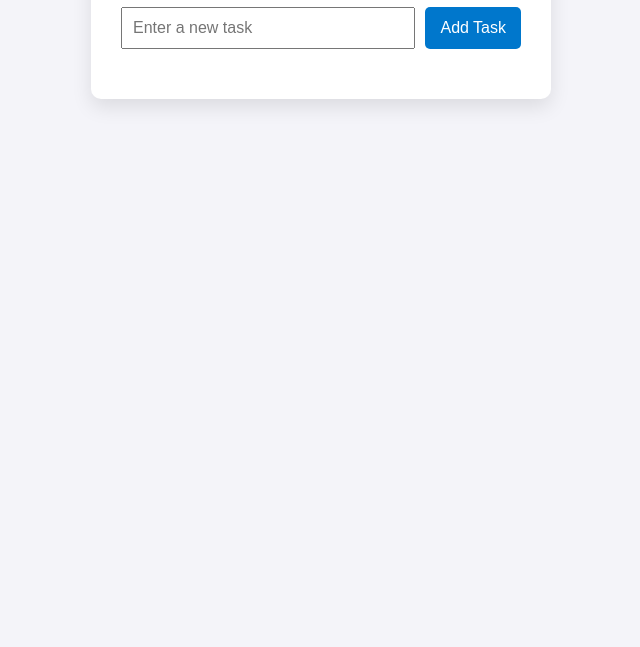
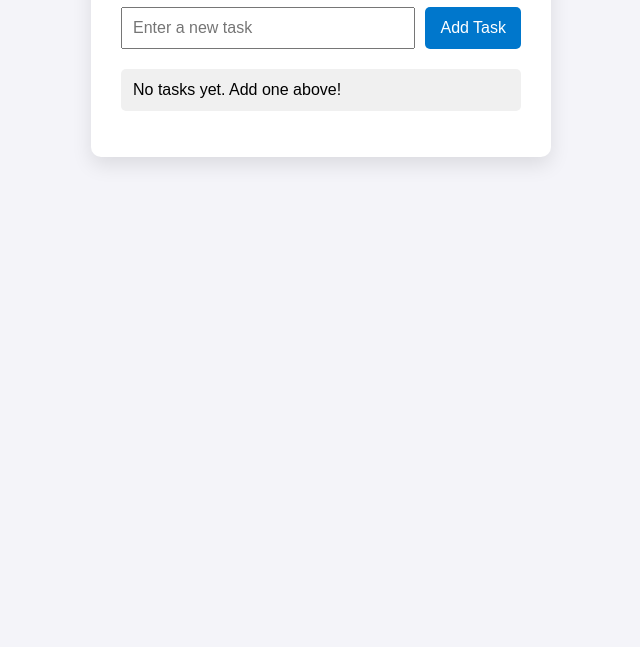
Before and after one commit to menakamuthaiah/to-do-list, a plain HTML site: page index.html in a window 1280 px wide. Shown: the part 153-800 px from the top of the page, without its empty margins (319-959 px from the left). Drawn offline with Linux system fonts and the light colour scheme.

Commit message:
Update index.html

```diff
--- a/index.html
+++ b/index.html
@@ -13,7 +13,9 @@
       <input type="text" id="taskInput" placeholder="Enter a new task" />
       <button id="addTaskBtn">Add Task</button>
     </div>
-    <ul id="taskList"></ul>
+    <ul id="taskList">
+      <li class="empty-message">No tasks yet. Add one above!</li>
+    </ul>
   </div>
   <script src="script.js"></script>
 </body>
```
